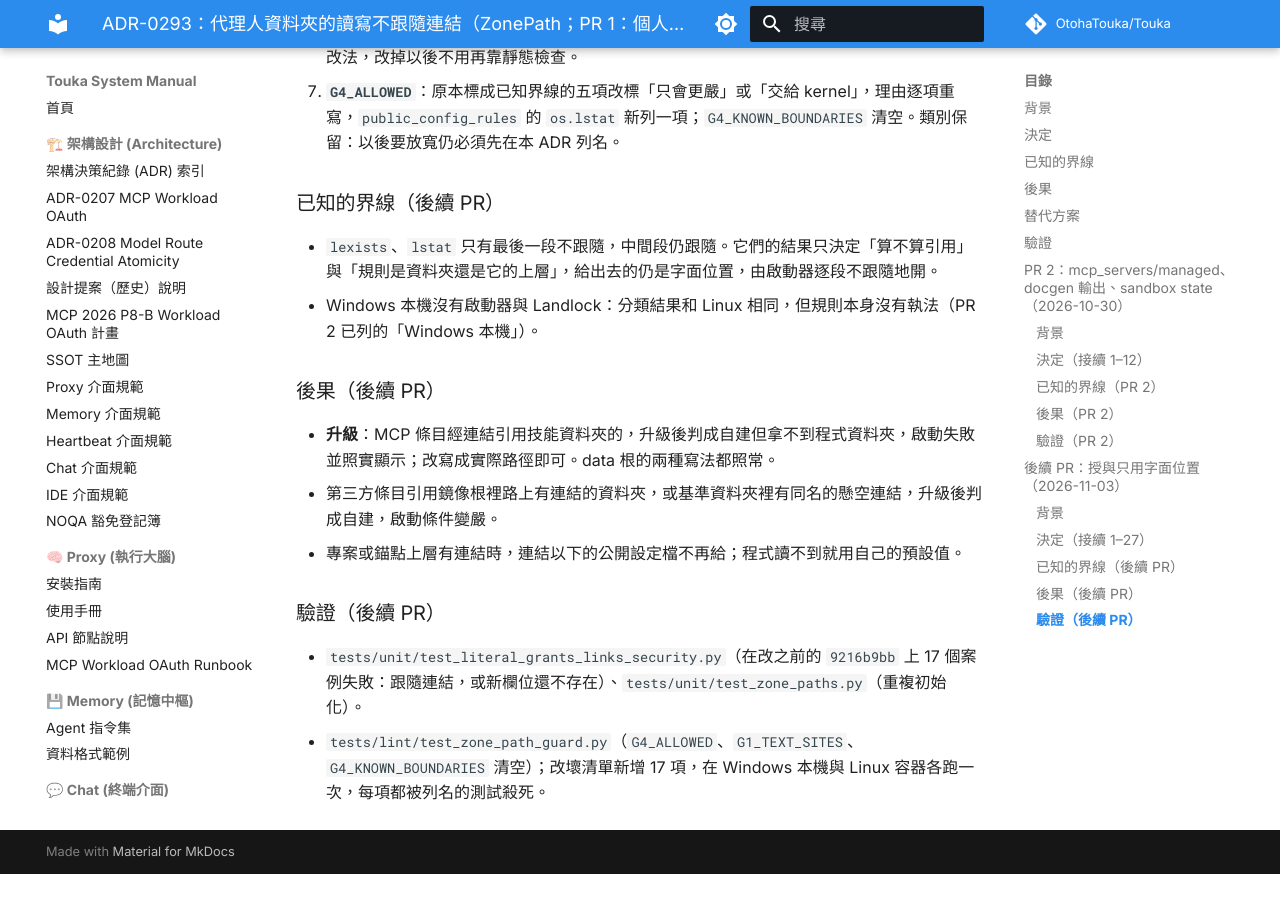
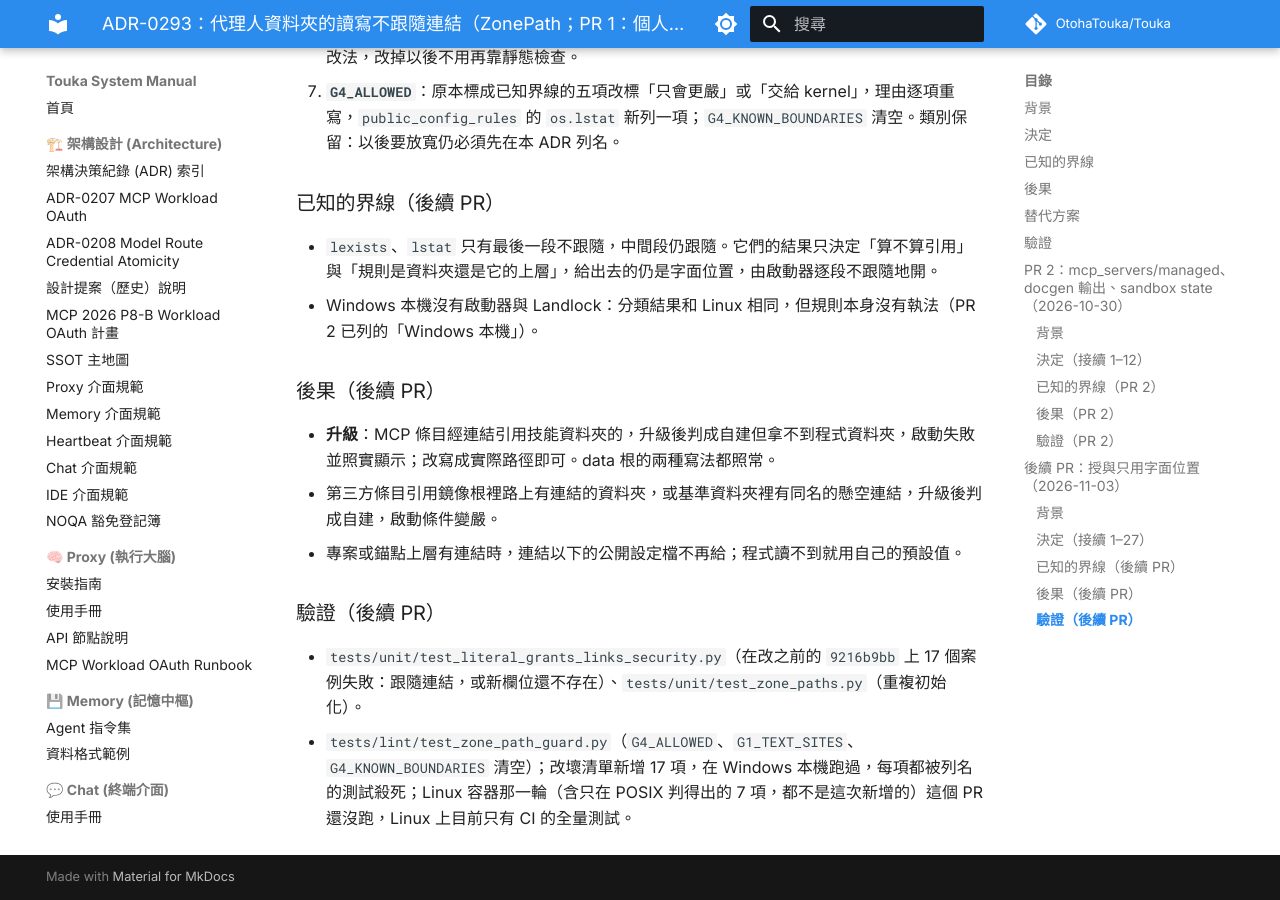
Before and after one commit to OtohaTouka/Touka, an MkDocs documentation site: the page built from docs/architecture/adr/0293-agent-folders-no-follow.md, in a window 1280 px wide and 900 px high, scrolled down 16291 px. Built offline with MkDocs 1.6.1 and Material for MkDocs 9.7.7, drawn with Linux system fonts in a browser that asks for light colours; comment, search, counter and statistics services are not loaded; before the commit the page ends 17165 px from its top, so only the background shows below that.

Commit message:
docs(adr-0293): say which mutation runs actually happened
The Linux round has not run yet, so the verification section only claims
the Windows run and the CI suite.

Co-Authored-By: Claude Opus 5.5 <noreply@anthropic.com>

```diff
--- a/docs/architecture/adr/0293-agent-folders-no-follow.md
+++ b/docs/architecture/adr/0293-agent-folders-no-follow.md
@@ -214,4 +214,4 @@
 ### 驗證（後續 PR）
 
 - `tests/unit/test_literal_grants_links_security.py`（在改之前的 `9216b9bb` 上 17 個案例失敗：跟隨連結，或新欄位還不存在）、`tests/unit/test_zone_paths.py`（重複初始化）。
-- `tests/lint/test_zone_path_guard.py`（`G4_ALLOWED`、`G1_TEXT_SITES`、`G4_KNOWN_BOUNDARIES` 清空）；改壞清單新增 17 項，在 Windows 本機與 Linux 容器各跑一次，每項都被列名的測試殺死。
+- `tests/lint/test_zone_path_guard.py`（`G4_ALLOWED`、`G1_TEXT_SITES`、`G4_KNOWN_BOUNDARIES` 清空）；改壞清單新增 17 項，在 Windows 本機跑過，每項都被列名的測試殺死；Linux 容器那一輪（含只在 POSIX 判得出的 7 項，都不是這次新增的）這個 PR 還沒跑，Linux 上目前只有 CI 的全量測試。
```
